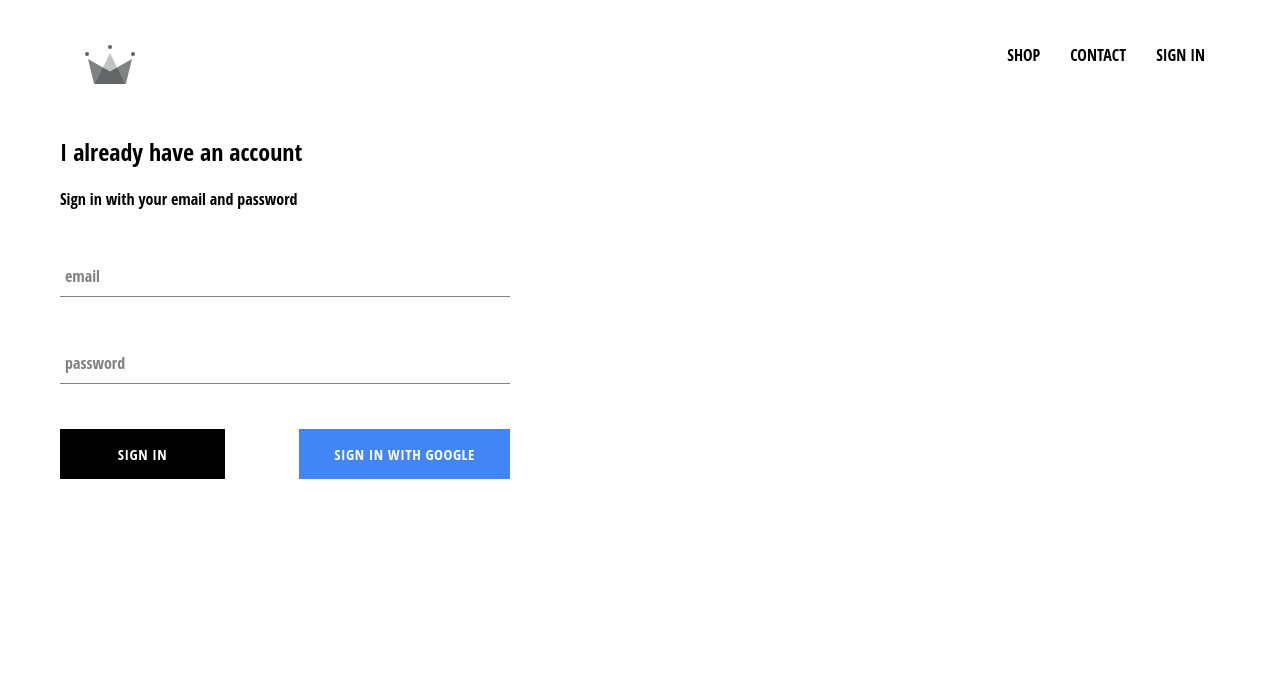
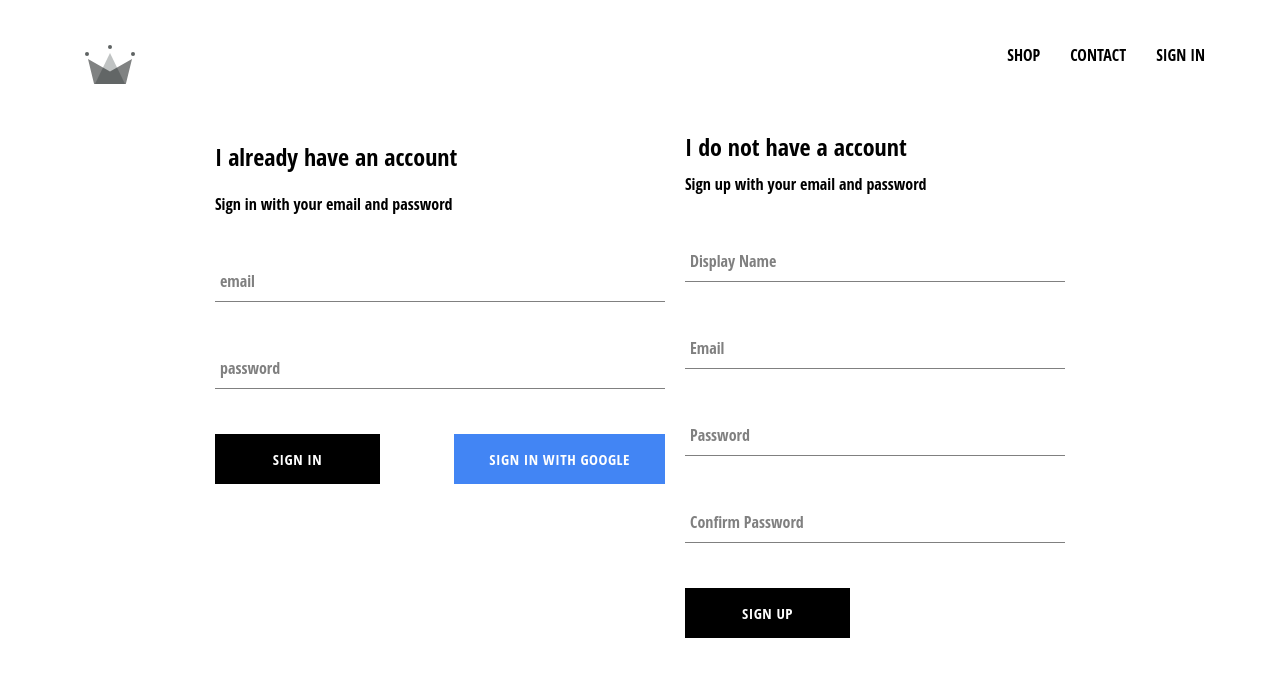
Before and after one commit to boston-terrier-kirin/crwn-clothing, a React (Create React App) app: page /signin in a window 1280 px wide. Shown: the top 676 px of the page. Built offline with nearby package versions, Linux system fonts and the light colour scheme; no server answers.

Commit message:
Section 7 完了

```diff
--- a/src/App.js
+++ b/src/App.js
@@ -1,6 +1,6 @@
 import React from 'react';
 import { Switch, Route } from 'react-router-dom';
-import { auth } from './firebase/firebase.utils';
+import { auth, createUserProfileDocument } from './firebase/firebase.utils';
 
 import SignInAndSignUpPage from './pages/sign-in-ans-sign-up/sign-in-ans-sign-up.component';
 import Header from './components/header/header.component';
@@ -20,10 +20,27 @@
 	unsubscribeFromAuth = null;
 
 	componentDidMount() {
-		this.unsubscribeFromAuth = auth.onAuthStateChanged((user) => {
-			this.setState({ currentUser: user });
+		this.unsubscribeFromAuth = auth.onAuthStateChanged(async (userAuth) => {
+			if (userAuth) {
+				const userRef = await createUserProfileDocument(userAuth);
+				userRef.onSnapshot((snapShot) => {
+					console.log(snapShot.id);
+					console.log(snapShot.data());
 
-			console.log(user);
+					this.setState(
+						{
+							currentUser: {
+								id: snapShot.id,
+								...snapShot.data(),
+							},
+						},
+						() => {
+							console.log('🙋‍♂️', this.state.currentUser);
+						}
+					);
+				});
+			}
+			this.setState({ currentUser: userAuth });
 		});
 	}
 
--- a/src/components/collection-item/collection-item.component.jsx
+++ b/src/components/collection-item/collection-item.component.jsx
@@ -1,7 +1,7 @@
 import './collection-item.styles.scss';
 
 const CollectionItem = (props) => {
-	const { id, name, price, imageUrl } = props;
+	const { name, price, imageUrl } = props;
 
 	return (
 		<div className="collection-item">
--- a/src/components/sign-in/sign-in.component.jsx
+++ b/src/components/sign-in/sign-in.component.jsx
@@ -1,5 +1,5 @@
 import React from 'react';
-import { signInWithGoogle } from '../../firebase/firebase.utils';
+import { auth, signInWithGoogle } from '../../firebase/firebase.utils';
 
 import FormInput from '../form-input/form-input.component';
 import CustomButton from '../custom-button/custom-button.component';
@@ -15,8 +15,15 @@
 		};
 	}
 
-	handleSubmit = (event) => {
+	handleSubmit = async (event) => {
 		event.preventDefault();
+
+		const { email, password } = this.state;
+		try {
+			await auth.signInWithEmailAndPassword(email, password);
+		} catch (err) {
+			console.error(err);
+		}
 
 		this.setState({ email: '', password: '' });
 	};
@@ -54,7 +61,11 @@
 
 					<div className="buttons">
 						<CustomButton type="submit">Sign in</CustomButton>
-						<CustomButton onClick={signInWithGoogle} isGoogleSignIn>
+						<CustomButton
+							type="button"
+							onClick={signInWithGoogle}
+							isGoogleSignIn
+						>
 							Sign in with Google
 						</CustomButton>
 					</div>
--- /dev/null
+++ b/src/components/sign-up/sign-up.component.jsx
@@ -0,0 +1,104 @@
+import React from 'react';
+import FormInput from '../form-input/form-input.component';
+import CustomButton from '../custom-button/custom-button.component';
+import { auth, createUserProfileDocument } from '../../firebase/firebase.utils';
+
+import './sign-up.styles.scss';
+
+class SignUp extends React.Component {
+	constructor(props) {
+		super(props);
+
+		this.state = {
+			displayName: '',
+			email: '',
+			password: '',
+			confirmPassword: '',
+		};
+	}
+
+	handdleSubmit = async (event) => {
+		event.preventDefault();
+		const { displayName, email, password, confirmPassword } = this.state;
+
+		if (password !== confirmPassword) {
+			alert("password don't match");
+			return;
+		}
+
+		console.log('👍', this.state);
+
+		try {
+			const { user } = auth.createUserWithEmailAndPassword(
+				email,
+				password
+			);
+
+			await createUserProfileDocument(user, { displayName });
+			this.setState({
+				displayName: '',
+				email: '',
+				password: '',
+				confirmPassword: '',
+			});
+		} catch (err) {
+			console.error(err);
+		}
+	};
+
+	handleChange = (event) => {
+		const { name, value } = event.target;
+		this.setState({ [name]: value });
+	};
+
+	render() {
+		const { displayName, email, password, confirmPassword } = this.state;
+		return (
+			<div className="sign-up">
+				<h2 className="title">I do not have a account</h2>
+				<span>Sign up with your email and password</span>
+				<form className="sign-up-form" onSubmit={this.handdleSubmit}>
+					<FormInput
+						type="text"
+						name="displayName"
+						value={displayName}
+						onSubmit={this.handdleSubmit}
+						onChange={this.handleChange}
+						label="Display Name"
+						required
+					/>
+					<FormInput
+						type="email"
+						name="email"
+						value={email}
+						onSubmit={this.handdleSubmit}
+						onChange={this.handleChange}
+						label="Email"
+						required
+					/>
+					<FormInput
+						type="password"
+						name="password"
+						value={password}
+						onSubmit={this.handdleSubmit}
+						onChange={this.handleChange}
+						label="Password"
+						required
+					/>
+					<FormInput
+						type="password"
+						name="confirmPassword"
+						value={confirmPassword}
+						onSubmit={this.handdleSubmit}
+						onChange={this.handleChange}
+						label="Confirm Password"
+						required
+					/>
+					<CustomButton type="submit">SIGN UP</CustomButton>
+				</form>
+			</div>
+		);
+	}
+}
+
+export default SignUp;
--- /dev/null
+++ b/src/components/sign-up/sign-up.styles.scss
@@ -0,0 +1,9 @@
+.sign-up {
+  display: flex;
+  flex-direction: column;
+  width: 380px;
+
+  .title {
+    margin: 10px 0;
+  }
+}
--- a/src/firebase/firebase.utils.js
+++ b/src/firebase/firebase.utils.js
@@ -11,6 +11,33 @@
 	appId: '1:452152543555:web:899866f34dff2c5a15c7f6',
 };
 
+export const createUserProfileDocument = async (userAuth, additionalData) => {
+	if (!userAuth) {
+		return;
+	}
+
+	const userRef = firestore.doc(`users/${userAuth.uid}`);
+	const snapShot = await userRef.get();
+
+	if (!snapShot.exists) {
+		const { displayName, email } = userAuth;
+		const createdAt = new Date();
+
+		try {
+			await userRef.set({
+				displayName,
+				email,
+				createdAt,
+				...additionalData,
+			});
+		} catch (err) {
+			console.log('error creating user', err);
+		}
+	}
+
+	return userRef;
+};
+
 firebase.initializeApp(config);
 
 export const auth = firebase.auth();
--- a/src/pages/sign-in-ans-sign-up/sign-in-ans-sign-up.component.jsx
+++ b/src/pages/sign-in-ans-sign-up/sign-in-ans-sign-up.component.jsx
@@ -1,10 +1,13 @@
+import SignIn from '../../components/sign-in/sign-in.component';
+import SignUp from '../../components/sign-up/sign-up.component';
+
 import './sign-in-ans-sign-up.styles.scss';
-import SignIn from '../../components/sign-in/sign-in.component';
 
 const SignInAndSignUpPage = () => {
 	return (
 		<div className="sign-in-ans-sign-up">
 			<SignIn />
+			<SignUp />
 		</div>
 	);
 };
--- a/src/pages/sign-in-ans-sign-up/sign-in-ans-sign-up.styles.scss
+++ b/src/pages/sign-in-ans-sign-up/sign-in-ans-sign-up.styles.scss
@@ -0,0 +1,6 @@
+.sign-in-ans-sign-up {
+	width: 850px;
+	display: flex;
+	justify-content: space-between;
+	margin: 30px auto;
+}
```
